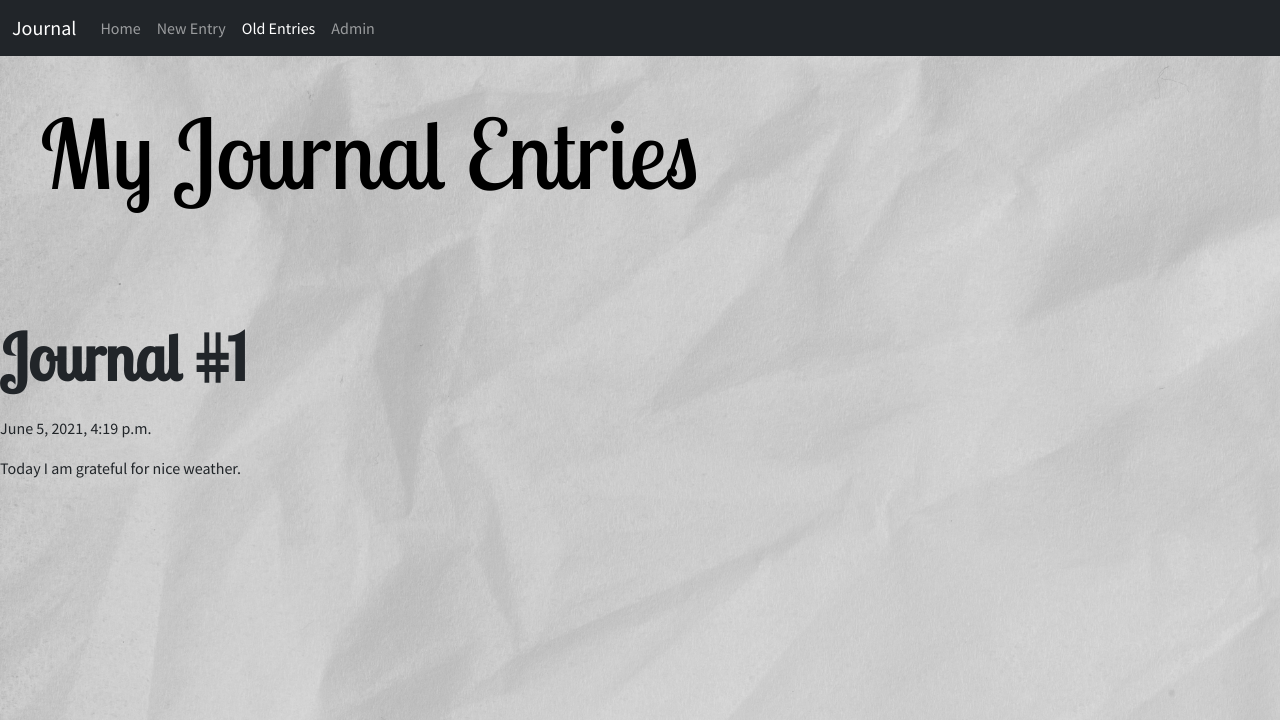
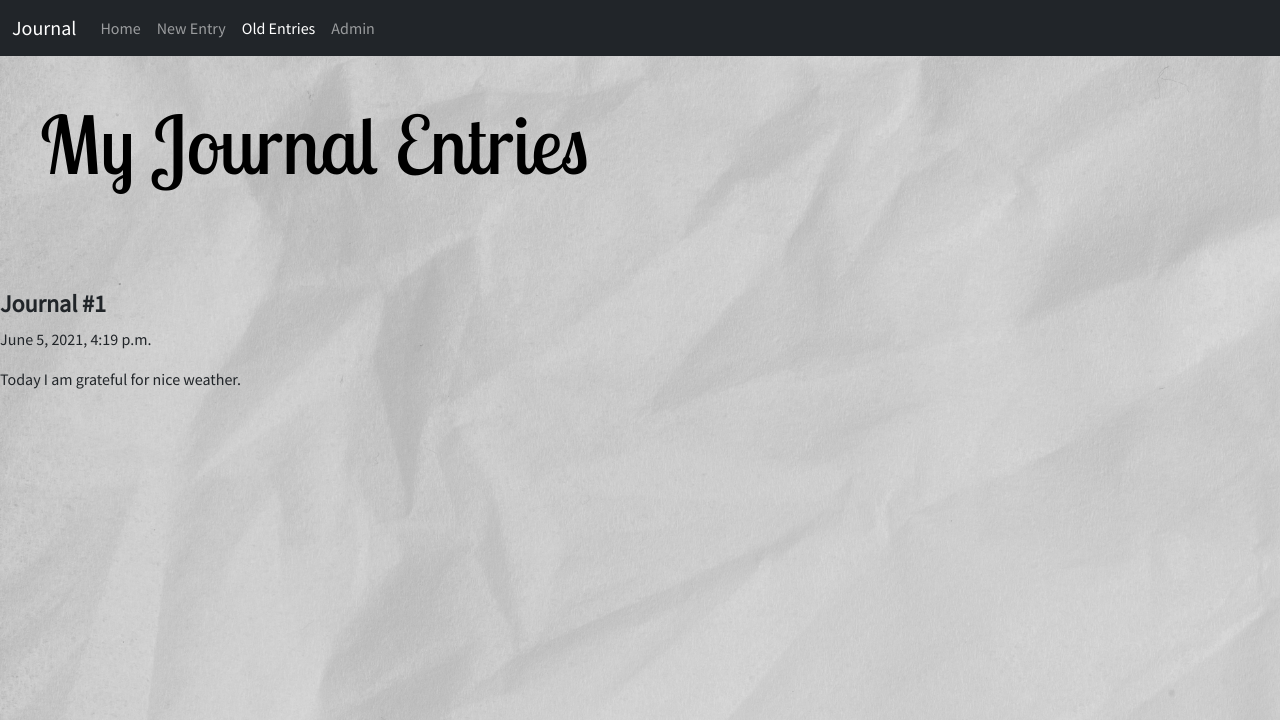
Before and after one commit to lcunnin/django-journalapp, a Django app: page /old_entries/ in a window 1280 px wide. Shown: the top 720 px of the page. Run offline with Django 3.2, Linux system fonts and the light colour scheme; data comes from the database, SQL or seed files in the repository.

Commit message:
changed title

```diff
--- a/entries/static/base/css/style.css
+++ b/entries/static/base/css/style.css
@@ -3,29 +3,29 @@ h1, h3 {
 }
 
 h1 {
-    font-size: 6em;
+    font-size: 5em;
     text-decoration: none;
     color: black;
 }
 
 h3 {
-    font-size: 4em;
+    font-size: 3.5em;
     text-decoration: none;
-    margin-bottom: 20px;
+    margin-bottom: 15px;
 }
 
 body {
     font-family: 'Source Sans Pro', sans-serif;
-    margin-bottom: 70px;
     background: url(../img/marjan-blan-paper-unsplash.jpg) no-repeat top center fixed;
     background-size: 100% auto;
 }
 
 .header-container {
     margin-top: 20px;
-    margin-bottom: 40px;
+    margin-bottom: 30px;
     padding: 20px 20px 20px 40px;
 }
+
 
 .new-entry-title {
     margin-top: 0;
@@ -41,7 +41,3 @@ body {
 .recorded-entry-container {
     padding: 20px 20px 20px 40px;
 }
-
-.recorded-entry-container p {
-    font-size: 3em;
-}
--- a/entries/templates/entries/home.html
+++ b/entries/templates/entries/home.html
@@ -5,11 +5,10 @@
 
     {% if request.user.is_authenticated %}
         <div class="header-container">
-        <h1 class="title">{{ page_heading }}</h1>
-        </div>
+        <h1 class="home-title">{{ page_heading }}</h1>
         <div class="home-container">
         <p>
-            Welcome, {{request.user.username}}!
+            Welcome back, {{request.user.username}}!
             (<a href="{% url 'admin:logout'%}">Logout</a>)
         </p>
         <button class="new-entry-link">
--- a/entries/templates/entries/old_entries.html
+++ b/entries/templates/entries/old_entries.html
@@ -9,9 +9,9 @@
 
     {% for entry in entries %}
         <div class="recorded-entry-container"></div>
-            <h3 class="recorded-entry-title">
+            <h4>
                 <strong>{{ entry.title }}</strong>
-            </h3>
+            </h4>
             <p>{{ entry.date_posted }}</p>
             <p>{{ entry.text }}</p>
         </div>
```
